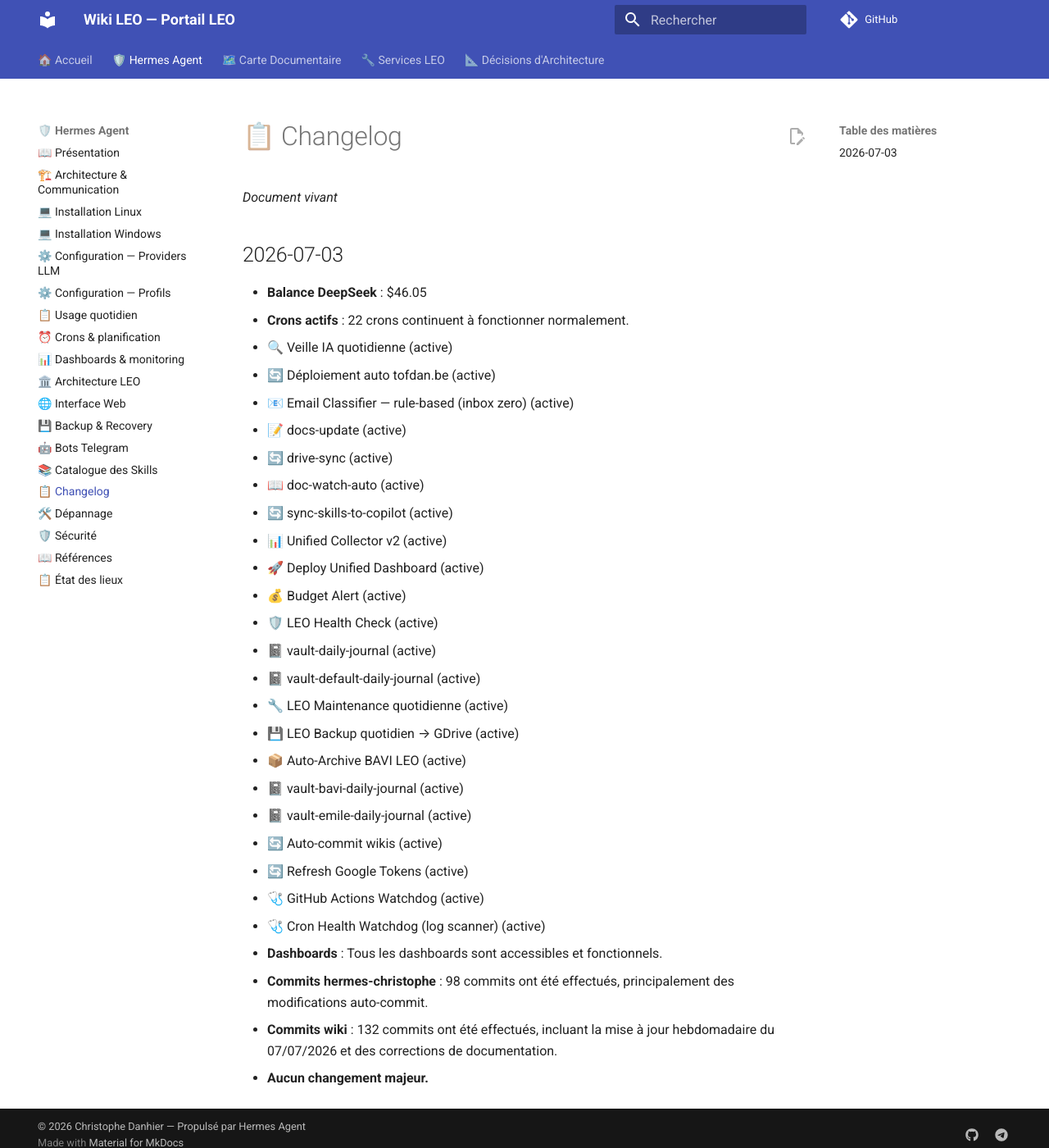
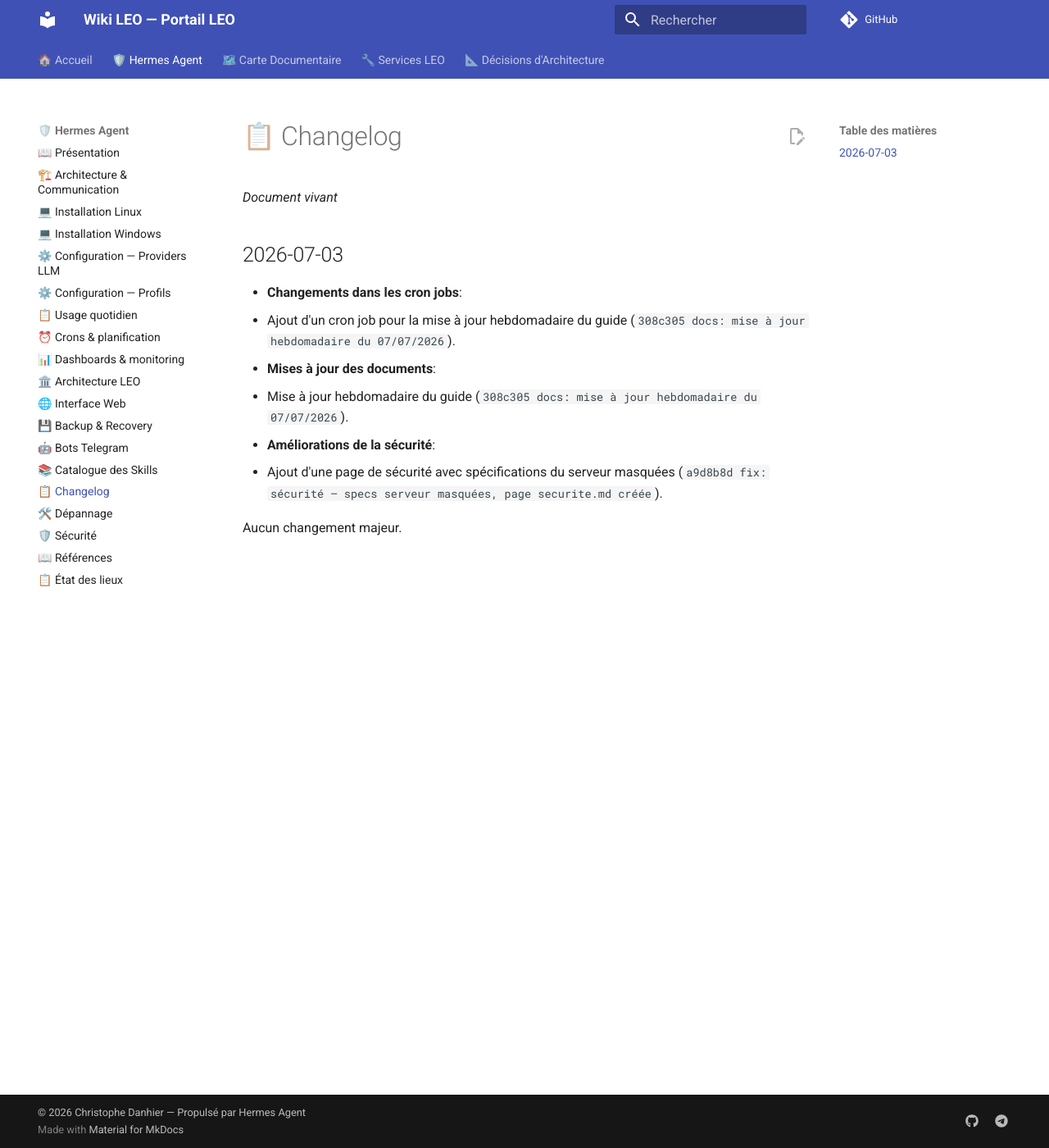
Before and after one commit to christophedanhier-hash/hermes-wiki, an MkDocs documentation site: the page built from docs/hermes/changelog.md, in a window 1280 px wide and 1400 px high. Shown: the whole window at 82% size. Built offline with MkDocs 1.6.1 and Material for MkDocs 9.7.7, drawn with Linux system fonts in a browser that asks for light colours; comment, search, counter and statistics services are not loaded.

Commit message:
docs: mise à jour hebdomadaire du 07/07/2026

```diff
--- a/docs/hermes/changelog.md
+++ b/docs/hermes/changelog.md
@@ -4,31 +4,13 @@
 
 ## 2026-07-03
 
-- **Balance DeepSeek** : $46.05
-- **Crons actifs** : 22 crons continuent à fonctionner normalement.
-  - 🔍 Veille IA quotidienne (active)
-  - 🔄 Déploiement auto tofdan.be (active)
-  - 📧 Email Classifier — rule-based (inbox zero) (active)
-  - 📝 docs-update (active)
-  - 🔄 drive-sync (active)
-  - 📖 doc-watch-auto (active)
-  - 🔄 sync-skills-to-copilot (active)
-  - 📊 Unified Collector v2 (active)
-  - 🚀 Deploy Unified Dashboard (active)
-  - 💰 Budget Alert (active)
-  - 🛡️ LEO Health Check (active)
-  - 📓 vault-daily-journal (active)
-  - 📓 vault-default-daily-journal (active)
-  - 🔧 LEO Maintenance quotidienne (active)
-  - 💾 LEO Backup quotidien → GDrive (active)
-  - 📦 Auto-Archive BAVI LEO (active)
-  - 📓 vault-bavi-daily-journal (active)
-  - 📓 vault-emile-daily-journal (active)
-  - 🔄 Auto-commit wikis (active)
-  - 🔄 Refresh Google Tokens (active)
-  - 🩺 GitHub Actions Watchdog (active)
-  - 🩺 Cron Health Watchdog (log scanner) (active)
-- **Dashboards** : Tous les dashboards sont accessibles et fonctionnels.
-- **Commits hermes-christophe** : 98 commits ont été effectués, principalement des modifications auto-commit.
-- **Commits wiki** : 132 commits ont été effectués, incluant la mise à jour hebdomadaire du 07/07/2026 et des corrections de documentation.
-- **Aucun changement majeur.**
+- **Changements dans les cron jobs**:
+  - Ajout d'un cron job pour la mise à jour hebdomadaire du guide (`308c305 docs: mise à jour hebdomadaire du 07/07/2026`).
+
+- **Mises à jour des documents**:
+  - Mise à jour hebdomadaire du guide (`308c305 docs: mise à jour hebdomadaire du 07/07/2026`).
+
+- **Améliorations de la sécurité**:
+  - Ajout d'une page de sécurité avec spécifications du serveur masquées (`a9d8b8d fix: sécurité — specs serveur masquées, page securite.md créée`).
+
+Aucun changement majeur.
```
Also changed, not shown: docs/hermes/architecture.md (+17 -19 lines).
